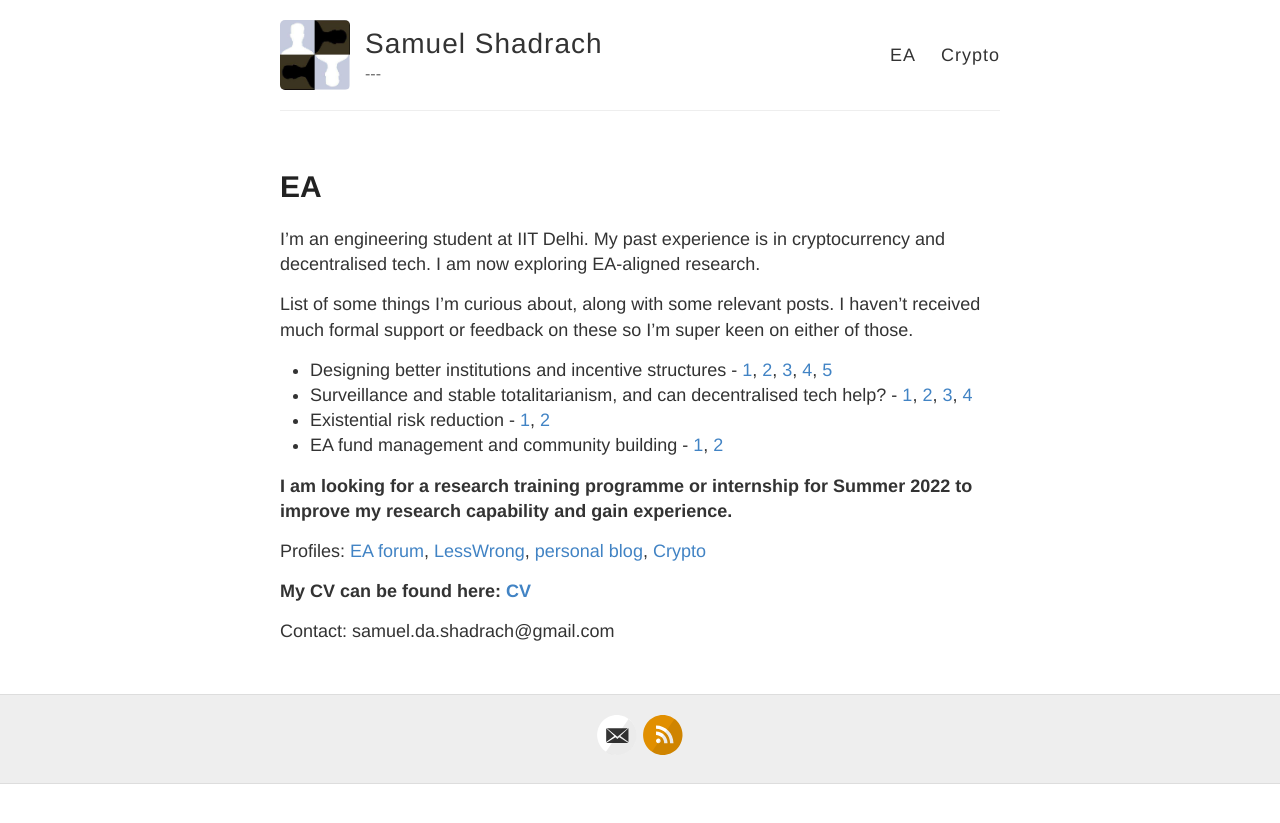
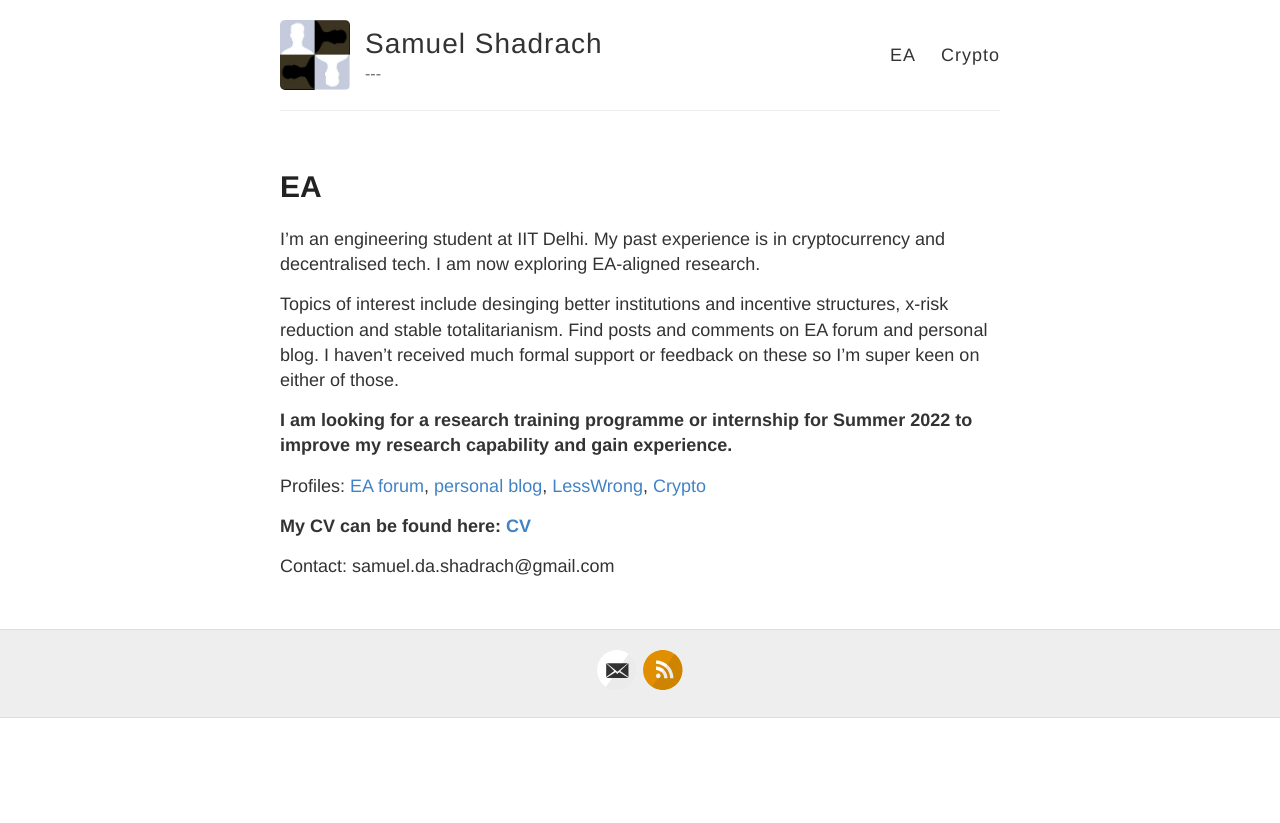
Before and after one commit to samueldashadrach/samueldashadrach.github.io, a Jekyll site: the page built from EA.md, in a window 1280 px wide. Shown: the top 823 px of the page. Built offline with Jekyll 4.4.1, drawn with Linux system fonts in a browser that asks for light colours.

Commit message:
Update EA.md

```diff
--- a/EA.md
+++ b/EA.md
@@ -6,17 +6,11 @@ permalink: /EA/
 
 I'm an engineering student at IIT Delhi. My past experience is in cryptocurrency and decentralised tech. I am now exploring EA-aligned research.
 
-List of some things I'm curious about, along with some relevant posts. I haven't received much formal support or feedback on these so I'm super keen on either of those.
-
- - Designing better institutions and incentive structures - [1](https://forum.effectivealtruism.org/posts/WKX8Jckar6QRgx6Pd/profit-maximisation-and-obligations-on-shareholders), [2](https://forum.effectivealtruism.org/posts/AiH7oJh9qMBNmfsGG/institution-design-for-exponential-technology), [3](https://kroma.substack.com/p/some-thoughts-on-institutional-value?r=dg164&utm_campaign=post&utm_medium=web), [4](https://kroma.substack.com/p/note/comments), [5](https://kroma.substack.com/p/maslows-hierarchy-motivation-and)
- - Surveillance and stable totalitarianism, and can decentralised tech help? - [1](https://kroma.substack.com/p/democratic-control-of-armed-forces), [2](https://forum.effectivealtruism.org/posts/nm2EczMBm99AZn5JK/the-case-for-studying-stylometric-deanonymisation-as), [3](https://forum.effectivealtruism.org/posts/Zxiugmj5EnS6SXYnS/scihub-backups-for-open-research), [4](https://forum.effectivealtruism.org/posts/tHrLA3sBcbkP2ckSx/mapping-out-cyberwarfare-landscape)
- - Existential risk reduction - [1](https://kroma.substack.com/p/proactive-mapping-of-global-supply), [2](https://forum.effectivealtruism.org/posts/3brWaMAqK25dffSYH/measuring-the-apocalyptic-residual)
- - EA fund management and community building - [1](https://forum.effectivealtruism.org/posts/oqXueeBESjjPb9wvZ/ea-orgs-should-integrate-with-the-giving-block-for), [2](https://forum.effectivealtruism.org/posts/oYvmPnc72npdtFuPg/effects-of-being-able-to-see-effects-of-donation-first-hand)
-
+Topics of interest include desinging better institutions and incentive structures, x-risk reduction and stable totalitarianism. Find posts and comments on EA forum and personal blog. I haven't received much formal support or feedback on these so I'm super keen on either of those.
 
 **I am looking for a research training programme or internship for Summer 2022 to improve my research capability and gain experience.**
 
-Profiles: [EA forum](https://forum.effectivealtruism.org/users/samuel-shadrach-1), [LessWrong](https://www.lesswrong.com/users/samuel-shadrach), [personal blog](https://kroma.substack.com), [Crypto](https://samueldashadrach.github.io/Crypto/)
+Profiles: [EA forum](https://forum.effectivealtruism.org/users/samuel-shadrach-1), [personal blog](https://kroma.substack.com), [LessWrong](https://www.lesswrong.com/users/samuel-shadrach), [Crypto](https://samueldashadrach.github.io/Crypto/)
 
 **My CV can be found here: [CV](../samuel cv ea dec 2021.pdf)**
 
```
